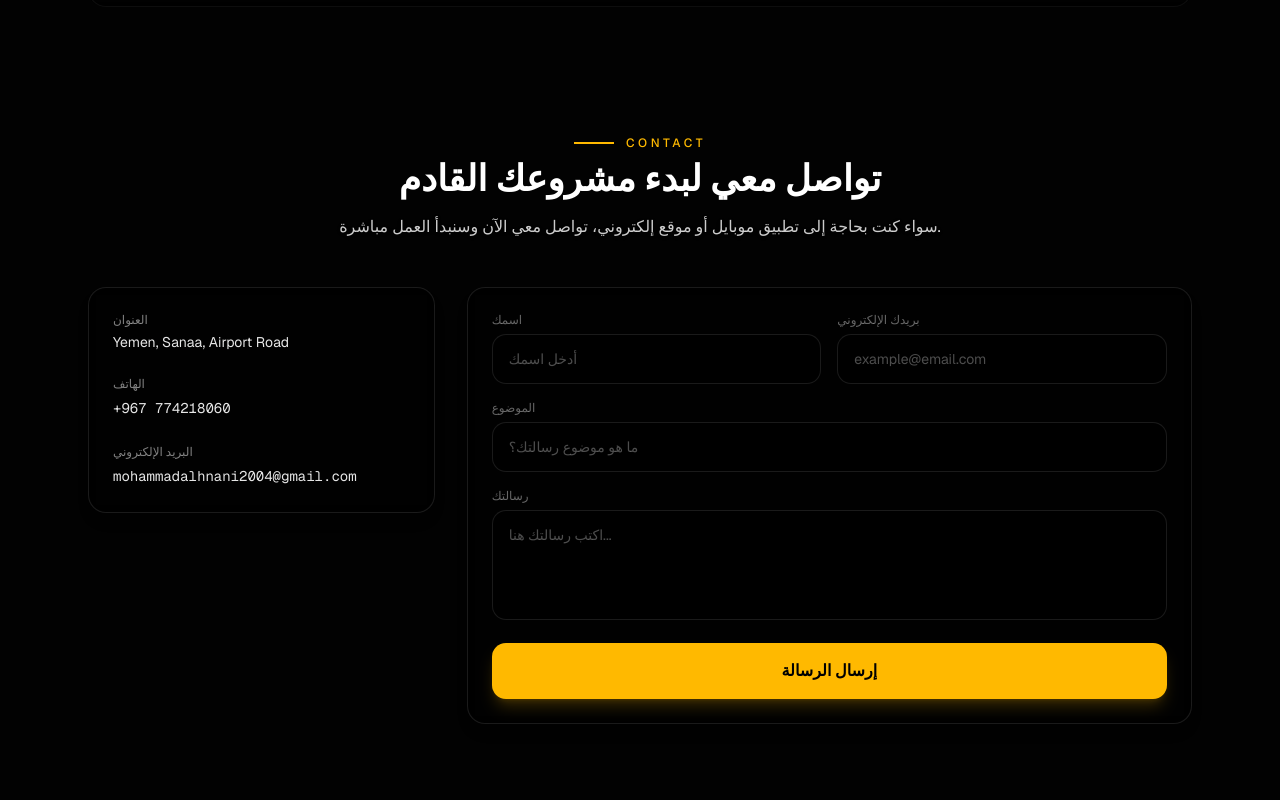
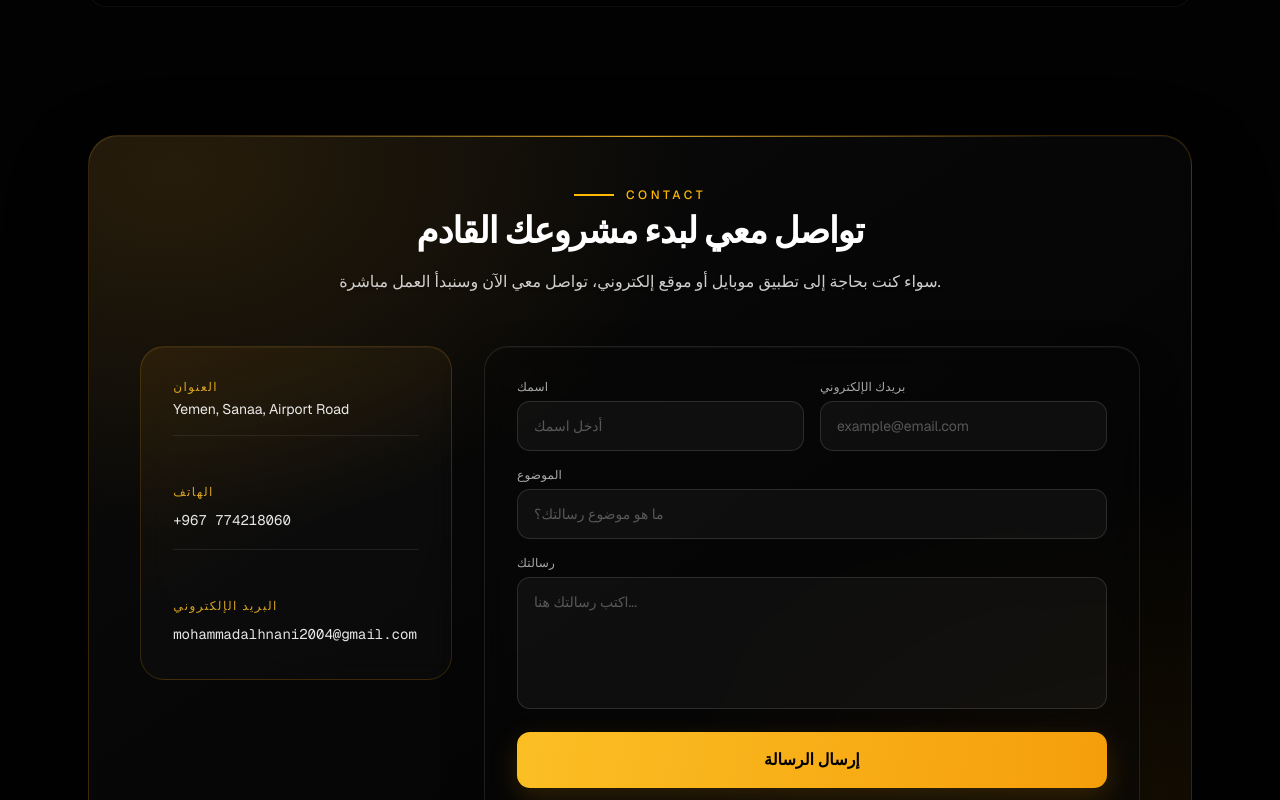
Before and after one commit to WWW-Alhnani-COM/proto, a Next.js app: page / in a window 1280 px wide. Shown: the part 6780-7580 px from the top of the page. Built offline with nearby package versions, Linux system fonts and the light colour scheme.

Commit message:
Redesign contact section with premium glass styling

```diff
--- a/app/globals.css
+++ b/app/globals.css
@@ -182,3 +182,156 @@ canvas {
   z-index: 1;
 }
  */
+
+
+/* ===== Contact section: premium glass redesign ===== */
+#contact {
+  position: relative;
+  isolation: isolate;
+  scroll-margin-top: 7rem;
+}
+
+#contact > div {
+  position: relative;
+  overflow: hidden;
+  padding: clamp(1.25rem, 4vw, 3.25rem);
+  border: 1px solid rgb(245 158 11 / 20%);
+  border-radius: 30px;
+  background:
+    radial-gradient(ellipse at 8% 5%, rgb(245 158 11 / 12%), transparent 36%),
+    radial-gradient(ellipse at 96% 90%, rgb(245 158 11 / 7%), transparent 34%),
+    linear-gradient(145deg, rgb(255 255 255 / 4%), rgb(0 0 0 / 20%));
+  box-shadow: 0 28px 90px rgb(0 0 0 / 18%), inset 0 1px 0 rgb(255 255 255 / 5%);
+}
+
+#contact > div::before {
+  content: "";
+  position: absolute;
+  top: 0;
+  left: 12%;
+  right: 12%;
+  height: 1px;
+  background: linear-gradient(90deg, transparent, rgb(251 191 36 / 85%), transparent);
+  pointer-events: none;
+}
+
+#contact > div > .grid {
+  position: relative;
+  align-items: stretch;
+  gap: clamp(1rem, 2.5vw, 2rem);
+}
+
+#contact h2 {
+  letter-spacing: -0.035em;
+  text-wrap: balance;
+}
+
+#contact > div > p {
+  max-width: 42rem;
+  margin-inline: auto;
+  line-height: 1.9;
+}
+
+#contact > div > .grid > div:first-child {
+  align-self: stretch;
+  display: flex;
+  flex-direction: column;
+  justify-content: center;
+  gap: 1.5rem;
+  padding: clamp(1.25rem, 3vw, 2rem);
+  border: 1px solid rgb(245 158 11 / 18%);
+  border-radius: 24px;
+  background: linear-gradient(155deg, rgb(245 158 11 / 9%), rgb(255 255 255 / 2%) 55%);
+  box-shadow: inset 0 1px 0 rgb(255 255 255 / 5%);
+}
+
+#contact > div > .grid > div:first-child > div {
+  padding-bottom: 1rem;
+  border-bottom: 1px solid rgb(255 255 255 / 8%);
+}
+
+#contact > div > .grid > div:first-child > div:last-child {
+  padding-bottom: 0;
+  border-bottom: 0;
+}
+
+#contact > div > .grid > div:first-child span {
+  color: rgb(251 191 36 / 85%);
+  letter-spacing: .12em;
+}
+
+#contact > div > .grid > div:first-child a {
+  display: inline-block;
+  margin-top: .25rem;
+  line-height: 1.8;
+  transition: color .2s ease, transform .2s ease;
+}
+
+#contact > div > .grid > div:first-child a:hover {
+  transform: translateX(-2px);
+}
+
+#contact form {
+  padding: clamp(1.1rem, 3vw, 2rem);
+  border: 1px solid rgb(255 255 255 / 10%);
+  border-radius: 24px;
+  background: rgb(7 7 7 / 45%);
+  box-shadow: 0 18px 45px rgb(0 0 0 / 18%), inset 0 1px 0 rgb(255 255 255 / 4%);
+}
+
+#contact form label {
+  color: rgb(255 255 255 / 65%);
+  font-weight: 500;
+  letter-spacing: .015em;
+}
+
+#contact form input,
+#contact form textarea {
+  min-height: 48px;
+  border: 1px solid rgb(255 255 255 / 12%);
+  border-radius: 13px;
+  background: rgb(255 255 255 / 4%);
+  color: #fff;
+  transition: border-color .2s ease, background .2s ease, box-shadow .2s ease;
+}
+
+#contact form textarea {
+  min-height: 132px;
+}
+
+#contact form input:focus,
+#contact form textarea:focus {
+  border-color: rgb(251 191 36 / 75%);
+  background: rgb(255 255 255 / 6%);
+  box-shadow: 0 0 0 3px rgb(245 158 11 / 10%);
+}
+
+#contact form button[type="submit"] {
+  min-height: 50px;
+  border-radius: 13px;
+  background: linear-gradient(100deg, #fbbf24, #f59e0b);
+  box-shadow: 0 10px 28px rgb(245 158 11 / 18%);
+  transition: transform .2s ease, box-shadow .2s ease, filter .2s ease;
+}
+
+#contact form button[type="submit"]:hover:not(:disabled) {
+  transform: translateY(-2px);
+  filter: brightness(1.06);
+  box-shadow: 0 14px 32px rgb(245 158 11 / 25%);
+}
+
+@media (max-width: 640px) {
+  #contact > div {
+    border-radius: 22px;
+  }
+
+  #contact > div > .grid > div:first-child,
+  #contact form {
+    border-radius: 18px;
+  }
+
+  #contact form input,
+  #contact form textarea {
+    font-size: 16px;
+  }
+}
```
